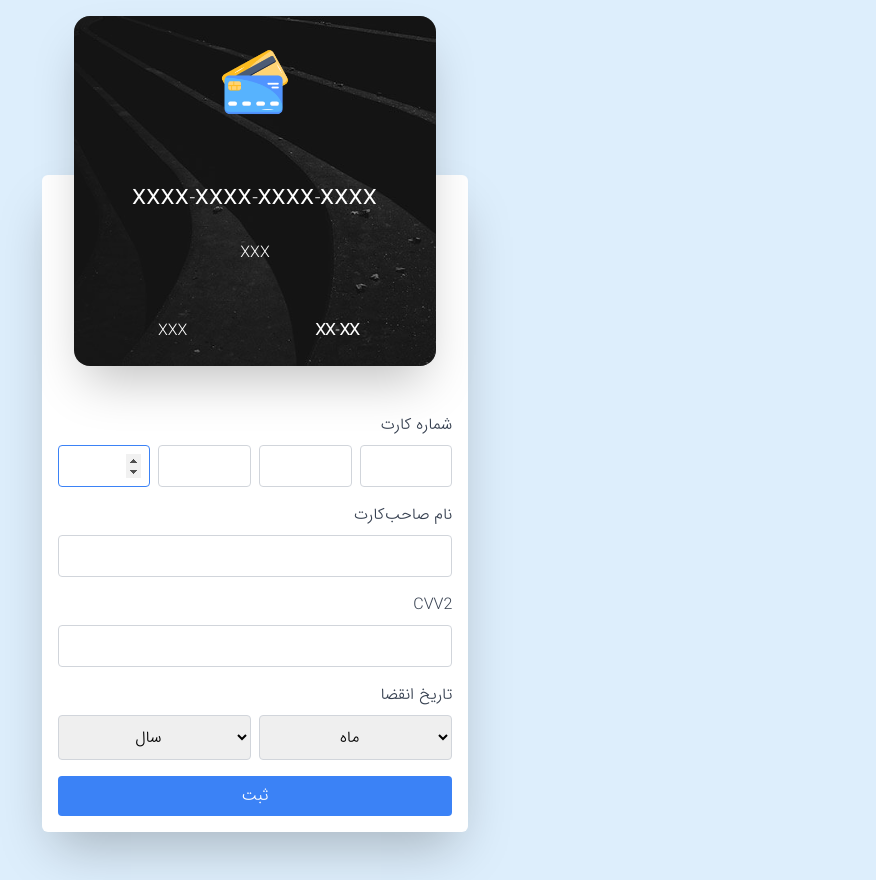
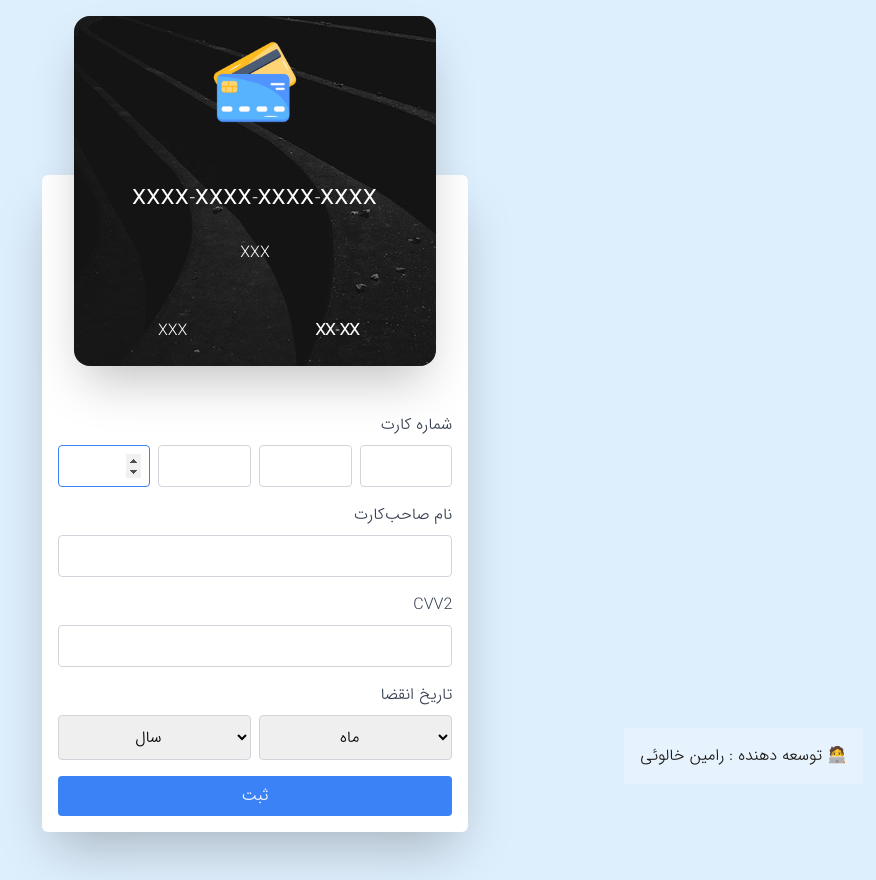
Before and after one commit to RaminKhalouie/Card-Bank, a website: page src/index.html in a window 1280 px wide. Shown: the whole page, without its empty margins (385-1261 px from the left). Drawn offline with Linux system fonts and the light colour scheme.

Commit message:
[DOCS] : Add watermark
Add watermark

```diff
--- a/src/index.html
+++ b/src/index.html
@@ -17,7 +17,8 @@
                 <img src="assets/images/back.jpg" alt="" class="w-full h-full object-cover">
                 <div class="absolute top-0 left-0 w-full h-full flex flex-col justify-around items-center gap-2 p-4">
                     <figure class="w-[70px]  m-2">
-                        <img src="assets/images/atm-card.png" alt="" class="w-full aspect-auto object-cover" id="bank-logo">
+                        <img src="assets/images/atm-card.png" alt="" class="w-full scale-125 aspect-auto object-cover"
+                            id="bank-logo">
                     </figure>
                     <h1 class="text-white text-xl *:tracking-widest leading-10  w-full flex justify-center items-center mt-8"
                         dir="ltr">
@@ -99,6 +100,9 @@
             <button class="mt-4 rounded w-full p-2 bg-blue-500 text-white">ثبت</button>
         </section>
     </main>
+    <a href="https://github.com/RaminKhalouie" target="_blank"
+        class="flex fixed right-8 bottom-4 backdrop-blur-md p-4 bg-[#fff4] text-stone-900 ">🧑‍💻 توسعه دهنده :
+        رامین خالوئی</a>
     <!-- JS -->
     <script src="assets/js/main.js"></script>
 </body>
```
Also changed, not shown: src/assets/css/main.css.
